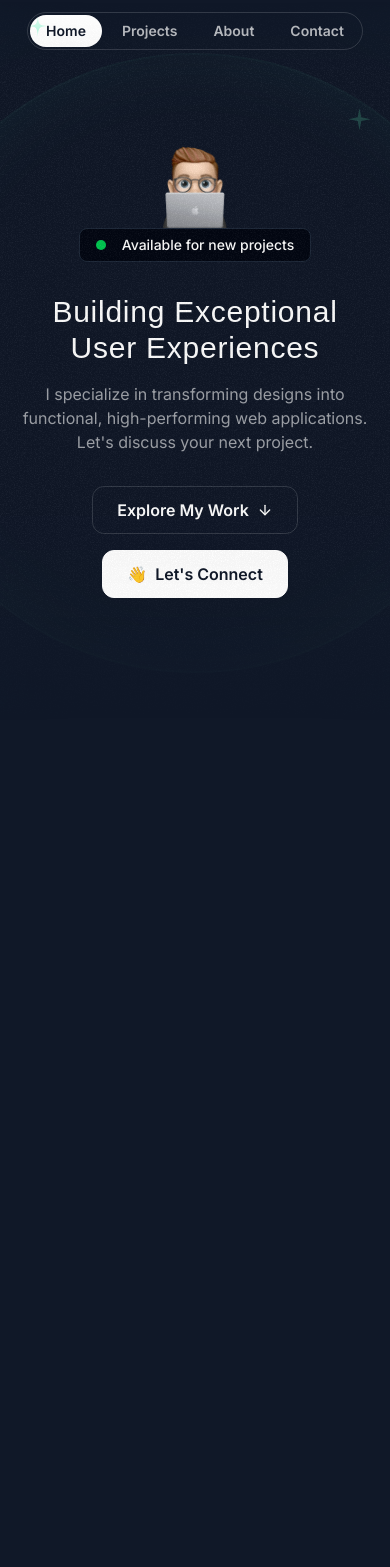
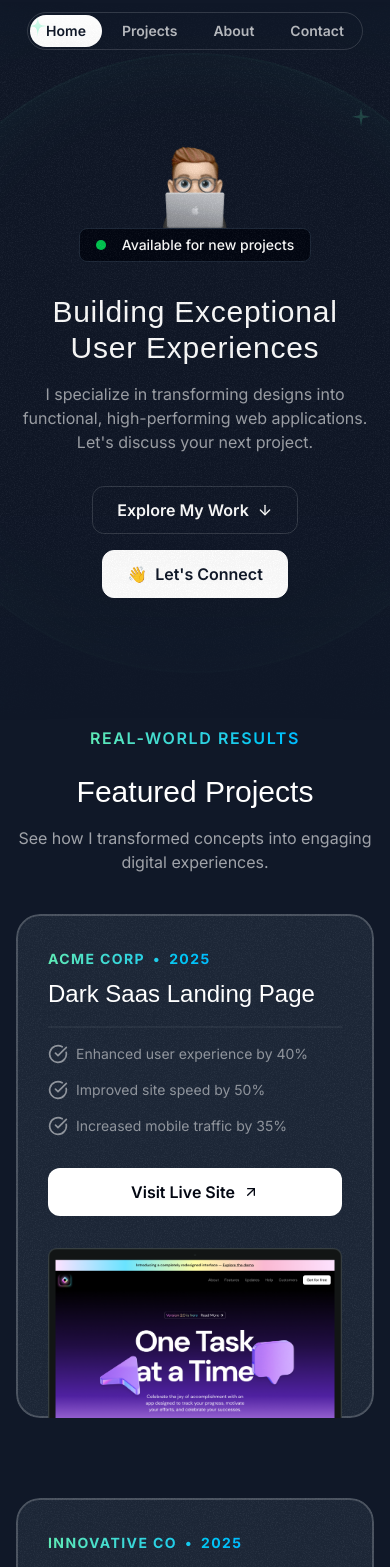
Before and after one commit to fellipefreiire/dev-portfolio-landing-page, a Next.js app: page / in a window 390 px wide. Shown: the top 1567 px of the page. Before the commit the page ends 973 px from the top, so only its background shows below. Built offline with nearby package versions, Linux system fonts and the light colour scheme; a web font is replaced by a local one.

Commit message:
chore: projects section

```diff
--- a/src/app/globals.css
+++ b/src/app/globals.css
@@ -6,6 +6,10 @@
 
   @media (width >= --theme(--breakpoint-md)) {
     padding-inline: 2rem;
+  }
+
+  @media (width >= --theme(--breakpoint-lg)) {
+    max-width: 64rem;
   }
 }
 
--- a/src/app/page.tsx
+++ b/src/app/page.tsx
@@ -1,11 +1,13 @@
 import { Header } from '@/sections/Header'
 import { Hero } from '@/sections/Hero'
+import { Projects } from '@/sections/Projects'
 
 export default function Home() {
   return (
     <>
       <Header />
       <Hero />
+      <Projects />
     </>
   )
 }
--- a/src/sections/Projects.tsx
+++ b/src/sections/Projects.tsx
@@ -1,3 +1,117 @@
+import darkSaasLandingPage from '@/assets/dark-saas-landing-page.png'
+import lightSaasLandingPage from '@/assets/light-saas-landing-page.png'
+import aiStartupLandingPage from '@/assets/ai-startup-landing-page.png'
+import grainImage from '@/assets/grain.jpg'
+import Image from 'next/image'
+import { ArrowUpRight, CheckCircleIcon } from 'lucide-react'
+
+const portfolioProjects = [
+  {
+    company: 'Acme Corp',
+    year: '2025',
+    title: 'Dark Saas Landing Page',
+    results: [
+      { title: 'Enhanced user experience by 40%' },
+      { title: 'Improved site speed by 50%' },
+      { title: 'Increased mobile traffic by 35%' },
+    ],
+    link: 'https://dark-saas-landing-page-taupe.vercel.app',
+    image: darkSaasLandingPage,
+  },
+  {
+    company: 'Innovative Co',
+    year: '2025',
+    title: 'Light Saas Landing Page',
+    results: [
+      { title: 'Boosted sales by 20%' },
+      { title: 'Expanded customer reach by 35%' },
+      { title: 'Increased brand awareness by 15%' },
+    ],
+    link: 'https://light-saas-landing-page-opal.vercel.app',
+    image: lightSaasLandingPage,
+  },
+  {
+    company: 'Quantum Dynamics',
+    year: '2025',
+    title: 'AI Startup Landing Page',
+    results: [
+      { title: 'Enhanced user experience by 40%' },
+      { title: 'Improved site speed by 50%' },
+      { title: 'Increased mobile traffic by 35%' },
+    ],
+    link: 'https://ai-landing-page-flame.vercel.app',
+    image: aiStartupLandingPage,
+  },
+]
+
 export function Projects() {
-  return 'Tes'
+  return (
+    <section className="pb-16 lg:py-24">
+      <div className="container">
+        <div className="flex justify-center">
+          <p className="bg-gradient-to-r from-emerald-300 to-sky-400 bg-clip-text text-center font-semibold tracking-widest text-transparent uppercase">
+            Real-world Results
+          </p>
+        </div>
+        <h2 className="mt-6 text-center font-serif text-3xl md:text-5xl">
+          Featured Projects
+        </h2>
+        <p className="mx-auto mt-4 max-w-md text-center text-white/60 md:text-lg lg:text-xl">
+          See how I transformed concepts into engaging digital experiences.
+        </p>
+        <div className="mt-10 flex flex-col gap-20 md:mt-20 md:gap-20">
+          {portfolioProjects.map((project) => (
+            <div
+              key={project.title}
+              className="relative z-0 overflow-hidden rounded-3xl bg-gray-800 p-8 pb-0 after:pointer-events-none after:absolute after:inset-0 after:-z-10 after:rounded-3xl after:outline-2 after:-outline-offset-2 after:outline-white/20 after:content-[''] md:px-10 md:pt-12 lg:px-20 lg:pt-16"
+            >
+              <div
+                className="absolute inset-0 -z-30 opacity-5"
+                style={{
+                  backgroundImage: `url(${grainImage.src})`,
+                }}
+              />
+              <div className="lg:grid lg:grid-cols-2 lg:gap-16">
+                <div className="lg:pb-16">
+                  <div className="inline-flex gap-2 bg-gradient-to-r from-emerald-300 to-sky-400 bg-clip-text text-sm font-bold tracking-widest text-transparent uppercase">
+                    <span>{project.company}</span>
+                    <span>&bull;</span>
+                    <span>{project.year}</span>
+                  </div>
+                  <h3 className="mt-2 font-serif text-2xl md:mt-5 md:text-4xl">
+                    {project.title}
+                  </h3>
+                  <hr className="mt-4 border-t-2 border-white/5 md:mt-5" />
+                  <ul className="mt-4 flex flex-col gap-4 md:mt-5">
+                    {project.results.map((result) => (
+                      <li
+                        key={project.title + result.title}
+                        className="flex gap-2 text-sm text-white/50 md:text-base"
+                      >
+                        <CheckCircleIcon className="size-5 md:size-6" />
+                        <span>{result.title}</span>
+                      </li>
+                    ))}
+                  </ul>
+                  <a href={project.link} target="_blank">
+                    <button className="mt-8 flex h-12 w-full items-center justify-center gap-2 rounded-xl bg-white font-semibold text-gray-950 md:w-auto md:px-6">
+                      <span>Visit Live Site</span>
+                      <ArrowUpRight className="size-4" />
+                    </button>
+                  </a>
+                </div>
+                <div className="relative">
+                  <Image
+                    src={project.image}
+                    alt={project.title}
+                    className="mt-8 -mb-4 md:mb-0 lg:absolute lg:mt-0 lg:h-full lg:w-auto lg:max-w-none"
+                  />
+                </div>
+              </div>
+            </div>
+          ))}
+        </div>
+      </div>
+    </section>
+  )
 }
```
